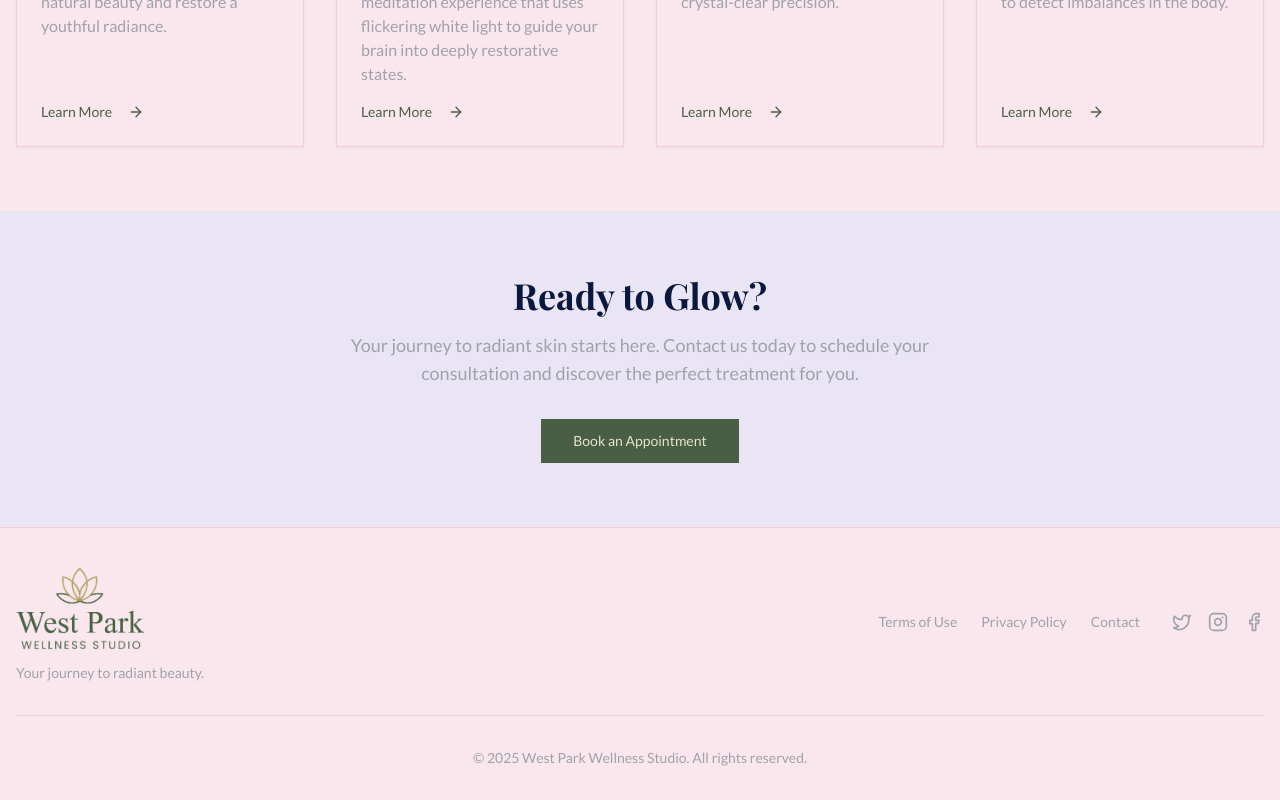
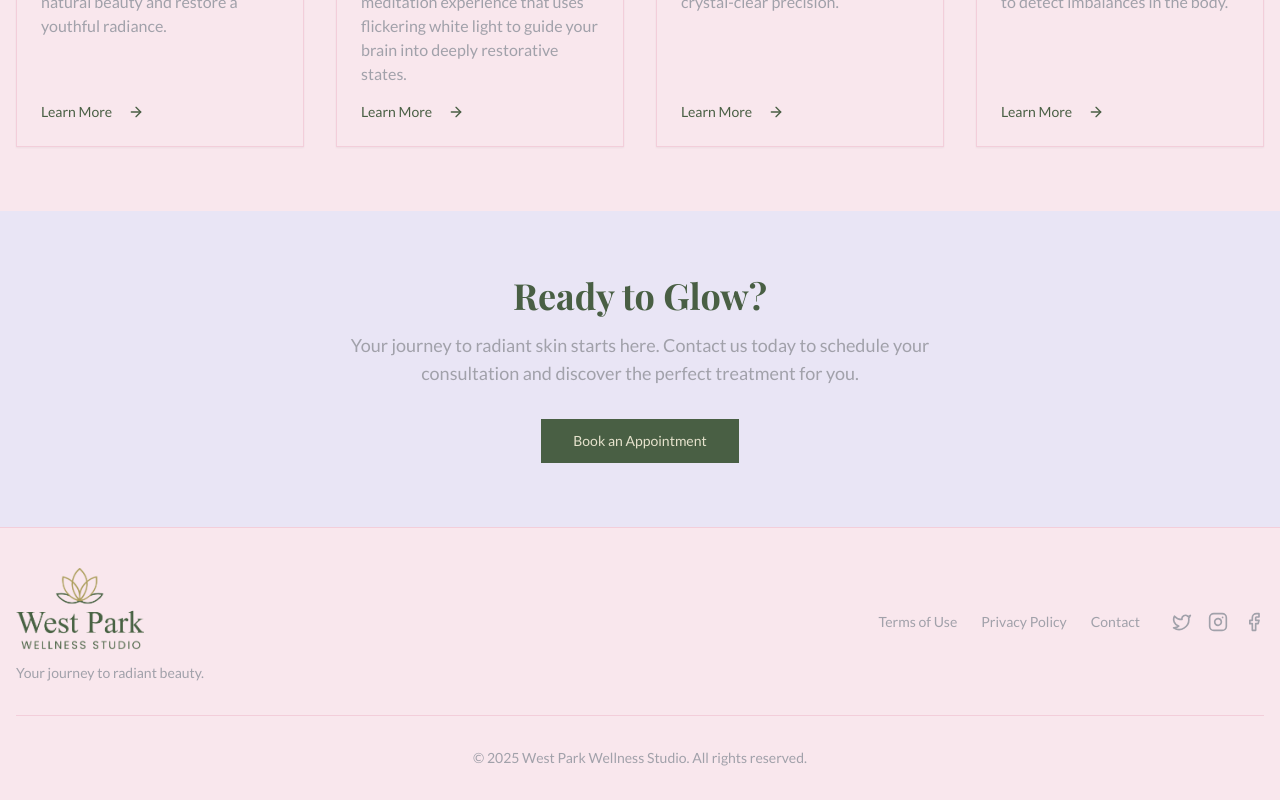
Before and after one commit to chrisbee2812/wpwellnessv3, a Next.js app: page / in a window 1280 px wide. Shown: the part 2398-3198 px from the top of the page. Built offline with nearby package versions, Linux system fonts and the light colour scheme; a web font is replaced by a local one.

Commit message:
quick style update to front page before showign Beccy

```diff
--- a/src/app/page.tsx
+++ b/src/app/page.tsx
@@ -181,7 +181,7 @@ export default function Home() {
         {/* Call to Action Section */}
         <section className="py-12 md:py-16 bg-muted">
           <div className="container mx-auto px-4 text-center">
-            <h2 className="text-3xl md:text-4xl font-headline font-bold mb-4">
+            <h2 className="text-3xl md:text-4xl text-primary font-headline font-bold mb-4">
               Ready to Glow?
             </h2>
             <p className="text-lg text-muted-foreground max-w-2xl mx-auto mb-8">
```
